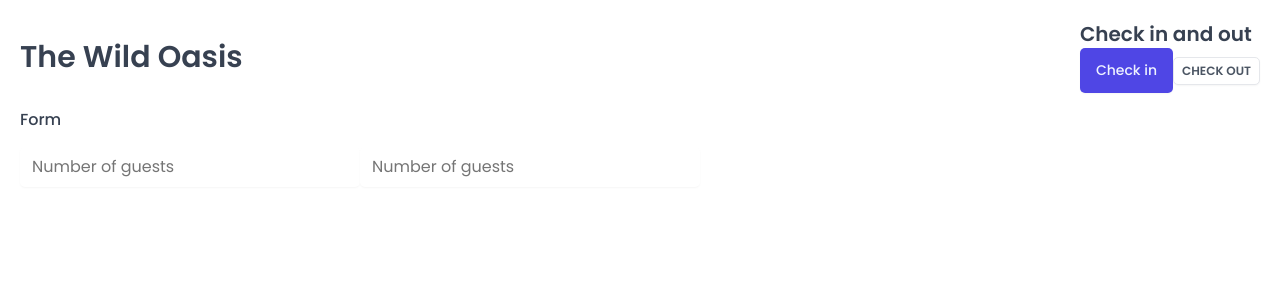
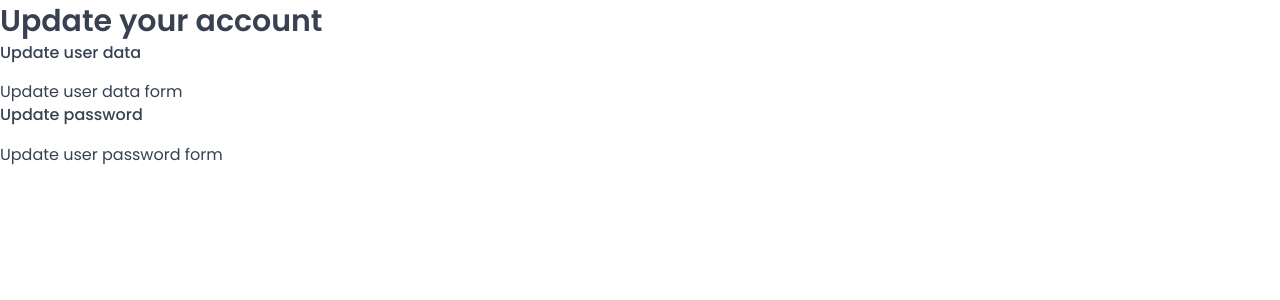
Before and after one commit to mandarliev/the-wild-oasis, a React (Vite) app: page /account in a window 1280 px wide. Shown: the top 300 px of the page. Built offline with nearby package versions, Linux system fonts and the light colour scheme; a web font is replaced by a local one.

Commit message:
Setting up pages and routes

```diff
--- a/package.json
+++ b/package.json
@@ -12,6 +12,7 @@
   "dependencies": {
     "react": "^18.2.0",
     "react-dom": "^18.2.0",
+    "react-router-dom": "^6.30.2",
     "styled-components": "^6.1.19"
   },
   "devDependencies": {
--- a/src/App.jsx
+++ b/src/App.jsx
@@ -1,45 +1,31 @@
-import styled from "styled-components";
 import GlobalStyles from "./styles/GlobalStyles";
-import Button from "./ui/Button";
-import Input from "./ui/Input";
-import Heading from "./pages/Heading";
-import Row from "./ui/Row";
-
-const StyledApp = styled.main`
-  /* background-color: orangered; */
-  padding: 20px;
-`;
+import { BrowserRouter, Navigate, Route, Routes } from "react-router-dom";
+import Dashboard from "./pages/Dashboard";
+import Bookings from "./pages/Bookings";
+import Cabins from "./pages/Cabins";
+import Users from "./pages/Users";
+import Settings from "./pages/Settings";
+import Account from "./pages/Account";
+import Login from "./pages/Login";
+import PageNotFound from "./pages/PageNotFound";
 
 function App() {
   return (
     <>
       <GlobalStyles />
-      <StyledApp>
-        <Row>
-          <Row type="horizontal">
-            <Heading as="h1">The Wild Oasis</Heading>
-            <div>
-              <Heading as="h2">Check in and out</Heading>
-              <Button onClick={() => alert("Check in")}>Check in</Button>
-              <Button
-                variation="secondary"
-                size="small"
-                onClick={() => alert("Check out")}
-              >
-                Check out
-              </Button>
-            </div>
-          </Row>
-
-          <Row>
-            <Heading as="h3">Form</Heading>
-            <form>
-              <Input type="number" placeholder="Number of guests" />
-              <Input type="number" placeholder="Number of guests" />
-            </form>
-          </Row>
-        </Row>
-      </StyledApp>
+      <BrowserRouter>
+        <Routes>
+          <Route index element={<Navigate replace to="/dashboard" />} />
+          <Route path="/dashboard" element={<Dashboard />} />
+          <Route path="/bookings" element={<Bookings />} />
+          <Route path="/cabins" element={<Cabins />} />
+          <Route path="/users" element={<Users />} />
+          <Route path="/settings" element={<Settings />} />
+          <Route path="/account" element={<Account />} />
+          <Route path="/Login" element={<Login />} />
+          <Route path="*" element={<PageNotFound />} />
+        </Routes>
+      </BrowserRouter>
     </>
   );
 }
--- a/src/pages/Account.jsx
+++ b/src/pages/Account.jsx
@@ -1,4 +1,4 @@
-import Heading from "../ui/Heading";
+import Heading from "./Heading";
 import Row from "../ui/Row";
 
 function Account() {
@@ -7,7 +7,7 @@
       <Heading as="h1">Update your account</Heading>
 
       <Row>
-        <Heading as="h2">Update user data</Heading>
+        <Heading as="h3">Update user data</Heading>
         <p>Update user data form</p>
       </Row>
 
--- a/src/pages/Bookings.jsx
+++ b/src/pages/Bookings.jsx
@@ -1,4 +1,4 @@
-import Heading from "../ui/Heading";
+import Heading from "./Heading";
 import Row from "../ui/Row";
 
 function Bookings() {
--- a/src/pages/Cabins.jsx
+++ b/src/pages/Cabins.jsx
@@ -1,4 +1,4 @@
-import Heading from "../ui/Heading";
+import Heading from "./Heading";
 import Row from "../ui/Row";
 
 function Cabins() {
--- a/src/pages/Dashboard.jsx
+++ b/src/pages/Dashboard.jsx
@@ -1,4 +1,4 @@
-import Heading from "../ui/Heading";
+import Heading from "./Heading";
 import Row from "../ui/Row";
 
 function Dashboard() {
--- a/src/pages/PageNotFound.jsx
+++ b/src/pages/PageNotFound.jsx
@@ -1,7 +1,7 @@
 import styled from "styled-components";
+import Heading from "../pages/Heading";
 
 import { useMoveBack } from "../hooks/useMoveBack";
-import Heading from "../ui/Heading";
 
 const StyledPageNotFound = styled.main`
   height: 100vh;
--- a/src/pages/Settings.jsx
+++ b/src/pages/Settings.jsx
@@ -1,4 +1,4 @@
-import Heading from "../ui/Heading";
+import Heading from "./Heading";
 
 function Settings() {
   return <Heading as="h1">Update hotel settings</Heading>;
--- a/src/pages/Users.jsx
+++ b/src/pages/Users.jsx
@@ -1,4 +1,4 @@
-import Heading from "../ui/Heading";
+import Heading from "./Heading";
 
 function NewUsers() {
   return <Heading as="h1">Create a new user</Heading>;
```
Also changed, not shown: 1 other file (tests, documents, lock files or other folders).
